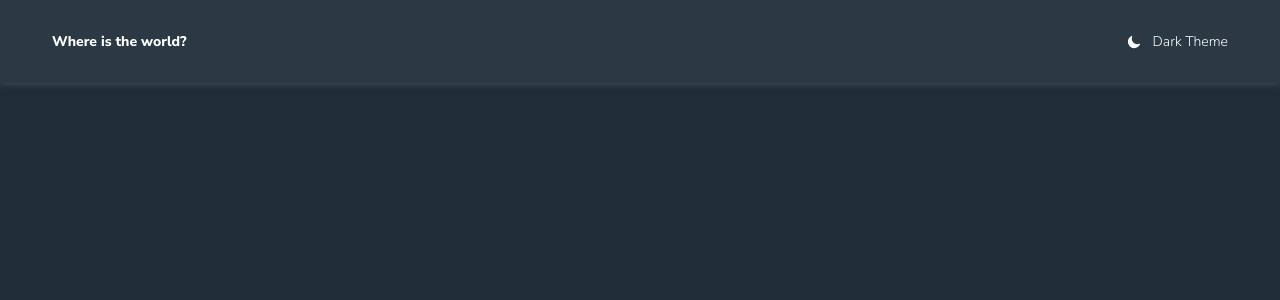
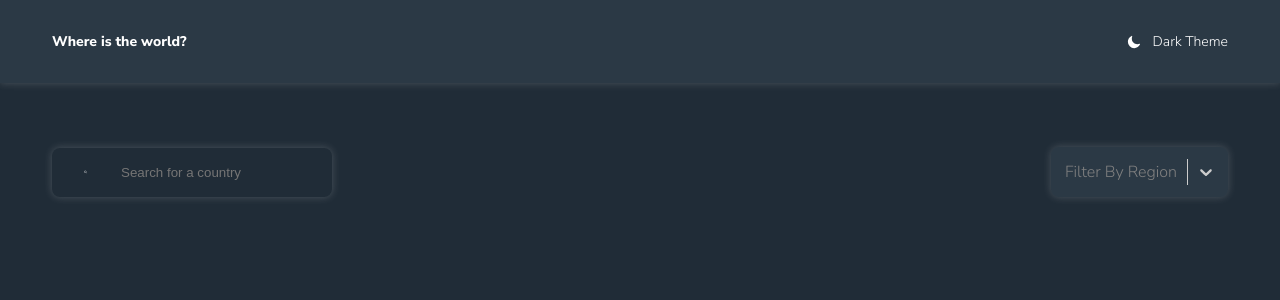
Before and after one commit to bambuuk/countries-flags, a React (Vite) app: page / in a window 1280 px wide. Shown: the top 300 px of the page. Built offline with nearby package versions, Linux system fonts and the light colour scheme.

Commit message:
feat/create MainContent block, Contrlos block with Search and Select elements

```diff
--- a/package.json
+++ b/package.json
@@ -17,6 +17,7 @@
     "react-icons": "^4.11.0",
     "react-intersection-observer": "^9.5.2",
     "react-router-dom": "^6.16.0",
+    "react-select": "^5.7.5",
     "react-slick": "^0.29.0",
     "styled-components": "^6.0.8"
   },
--- a/src/App.jsx
+++ b/src/App.jsx
@@ -1,9 +1,14 @@
+import Controls from "./components/Controls";
 import Header from "./components/Header";
+import MainContent from "./components/MainContent";
 
 function App() {
   return (
     <>
       <Header />
+      <MainContent>
+        <Controls />
+      </MainContent>
     </>
   );
 }
--- /dev/null
+++ b/src/components/Controls.jsx
@@ -0,0 +1,45 @@
+import { useState, useEffect } from "react";
+import Search from "./Search";
+import { CustomSelect } from "./CustomSelect";
+import styled from "styled-components";
+
+const options = [
+  { value: "Africa", label: "Africa" },
+  { value: "America", label: "America" },
+  { value: "Asia", label: "Asia" },
+  { value: "Europe", label: "Europe" },
+  { value: "Oceania", label: "Oceania" },
+];
+
+const Wrapper = styled.div`
+  display: flex;
+  flex-direction: column;
+  align-items: flex-start;
+
+  @media (min-width: 767px) {
+    flex-direction: row;
+    justify-content: space-between;
+    align-items: center;
+  }
+`;
+
+const Controls = () => {
+  const [search, setSearch] = useState("");
+  const [region, setRegion] = useState("");
+
+  return (
+    <Wrapper>
+      <Search search={search} onChange={setSearch} />
+      <CustomSelect
+        options={options}
+        placeholder="Filter By Region"
+        isClearable
+        isSearchable={false}
+        value={region}
+        onChange={setRegion}
+      />
+    </Wrapper>
+  );
+};
+
+export default Controls;
--- /dev/null
+++ b/src/components/CustomSelect.jsx
@@ -0,0 +1,32 @@
+import styled from "styled-components";
+
+import Select from "react-select";
+
+export const CustomSelect = styled(Select).attrs({
+  styles: {
+    control: (provided) => ({
+      ...provided,
+      backgroundColor: "var(--colors-ui-base)",
+      color: "var(--colors-text)",
+      borderRadius: "var(--radii)",
+      padding: "0.25rem",
+      border: "none",
+      boxShadow: "var(--shadow)",
+      height: "50px",
+    }),
+    option: (provided, state) => ({
+      ...provided,
+      cursor: "pointer",
+      color: "var(--colors-text)",
+      backgroundColor: state.isSelected
+        ? "var(--colors-bg)"
+        : "var(--colors-ui-base)",
+    }),
+  },
+})`
+  width: 100%;
+
+  @media (min-width: 767px) {
+    width: auto;
+  }
+`;
--- /dev/null
+++ b/src/components/MainContent.jsx
@@ -0,0 +1,20 @@
+import React from "react";
+import styled from "styled-components";
+import { Container } from "./Container";
+
+const Wrapper = styled.main`
+  padding: 2rem 0;
+  @media (min-width: 767px) {
+    padding: 4rem 0;
+  }
+`;
+
+const MainContent = ({ children }) => {
+  return (
+    <Wrapper>
+      <Container>{children}</Container>
+    </Wrapper>
+  );
+};
+
+export default MainContent;
--- /dev/null
+++ b/src/components/Search.jsx
@@ -0,0 +1,40 @@
+import React from "react";
+import styled from "styled-components";
+import { IoSearch } from "react-icons/io5";
+
+const InputContainer = styled.label`
+  padding: 1rem 2rem;
+  display: flex;
+  align-items: center;
+  border-radius: var(--radii);
+  box-shadow: var(--shadow);
+  width: 100%;
+  margin-bottom: 1.5rem;
+
+  @media (min-width: 767px) {
+    margin-bottom: 0;
+    width: 280px;
+  }
+`;
+const Input = styled.input.attrs({
+  type: "search",
+  placeholder: "Search for a country",
+})`
+  margin-left: 2rem;
+  border: none;
+  outline: none;
+  background-color: var(--colors-bg);
+  color: var(--color-text);
+`;
+
+const Search = ({ search, setSearch }) => {
+  return (
+    <InputContainer>
+      <IoSearch />
+      <Input onChange={(e) => setSearch(e.target.value)} value={search} />
+    </InputContainer>
+  );
+};
+
+export default Search;
+// 30.42
```
Also changed, not shown: 1 other file (tests, documents, lock files or other folders).
